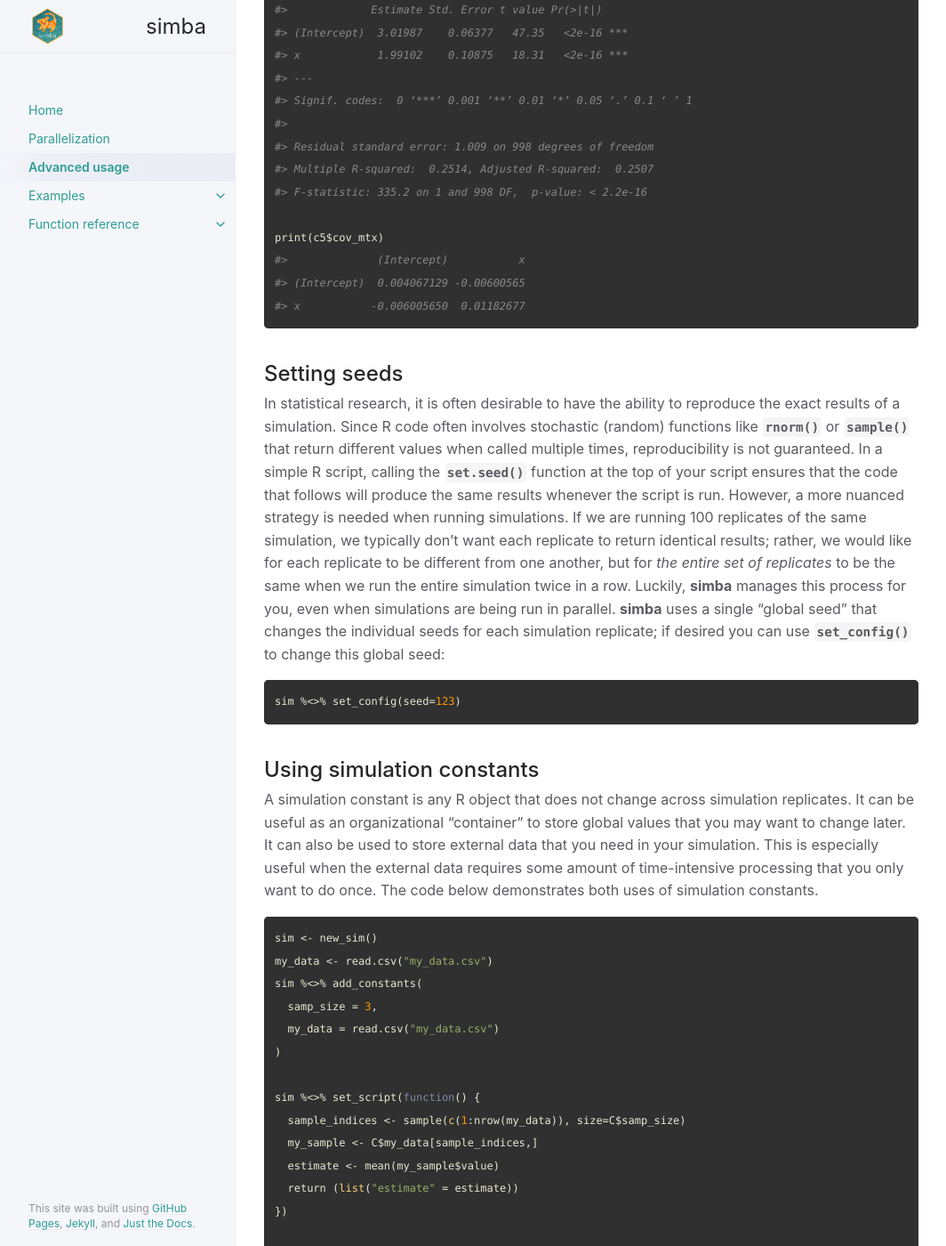
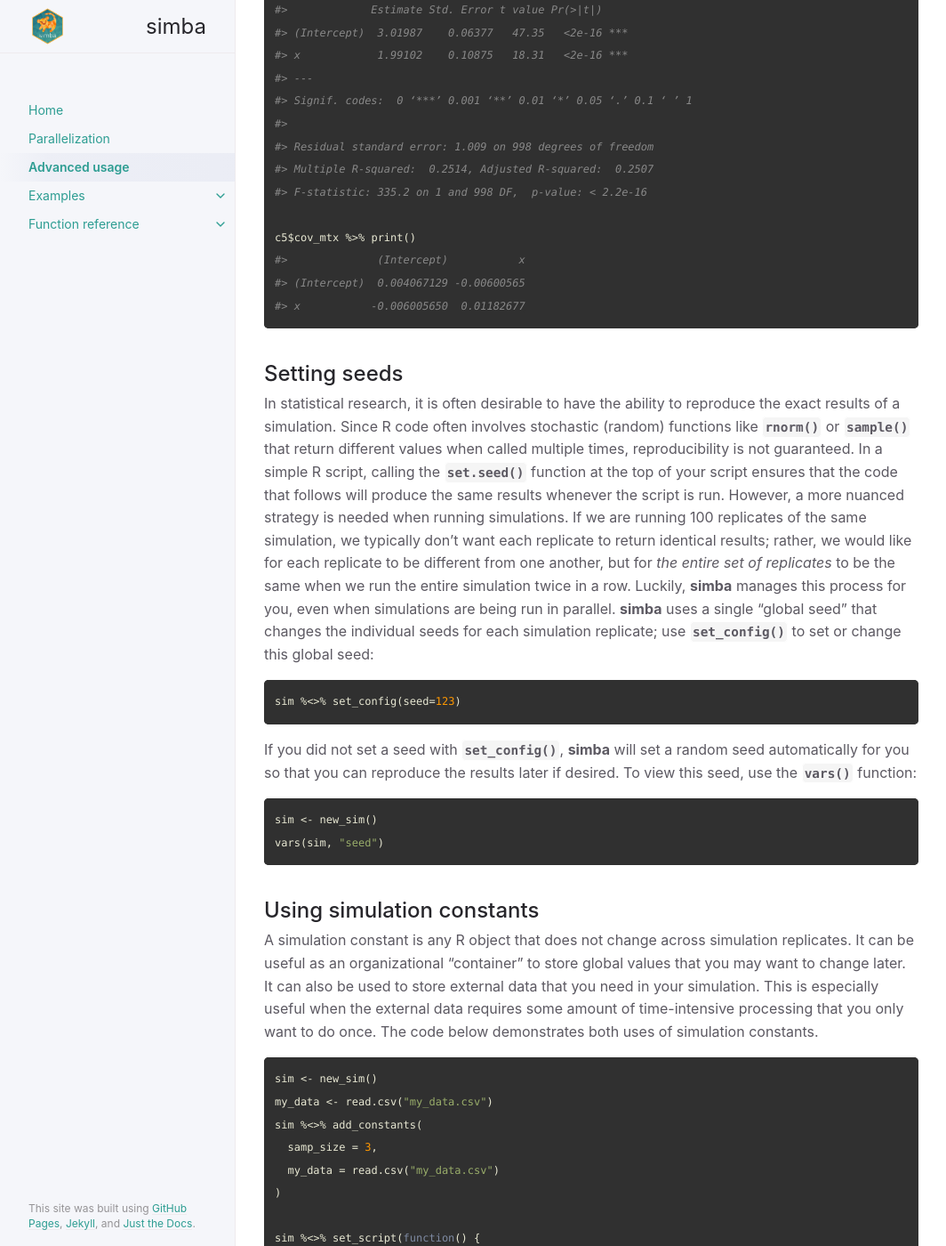
Before and after one commit to Avi-Kenny/SimEngine, a Jekyll site: the page built from docs/docs/advanced-usage.md, in a window 1280 px wide and 1400 px high, scrolled down 2870 px. Shown: the whole window at 89% size, without its empty margins (107-1171 px from the left). Built offline with Jekyll 4.4.1, drawn with Linux system fonts in a browser that asks for light colours; some of the changed text lies outside the part shown.

Commit message:
Doc updates

````diff
--- a/docs/docs/advanced-usage.md
+++ b/docs/docs/advanced-usage.md
@@ -90,7 +90,7 @@ sim %<>% run()
 After running this simulation, we can examine the numeric results directly by accessing `sim$results` or using the `summarize()` function, as usual:
 
 ```R
-print(sim$results)
+sim$results %>% print()
 #>   sim_uid level_id sim_id    n      runtime beta0_hat beta1_hat
 #> 1       1        1      1   10 0.0030298233  3.352146  2.070652
 #> 2       2        1      2   10 0.0000000000  2.442415  3.557133
@@ -104,7 +104,7 @@ However, we may also want to look at the complex return data. To do so, we use t
 
 ```R
 c5 <- get_complex(sim, sim_uid=5)
-print(summary(c5$model))
+summary(c5$model) %>% print()
 #> Call:
 #> lm(formula = y ~ x, data = dat)
 #>
@@ -123,7 +123,7 @@ print(summary(c5$model))
 #> Multiple R-squared:  0.2514,	Adjusted R-squared:  0.2507
 #> F-statistic: 335.2 on 1 and 998 DF,  p-value: < 2.2e-16
 
-print(c5$cov_mtx)
+c5$cov_mtx %>% print()
 #>              (Intercept)           x
 #> (Intercept)  0.004067129 -0.00600565
 #> x           -0.006005650  0.01182677
@@ -131,10 +131,17 @@ print(c5$cov_mtx)
 
 ## Setting seeds
 
-In statistical research, it is often desirable to have the ability to reproduce the exact results of a simulation. Since R code often involves stochastic (random) functions like `rnorm()` or `sample()` that return different values when called multiple times, reproducibility is not guaranteed. In a simple R script, calling the `set.seed()` function at the top of your script ensures that the code that follows will produce the same results whenever the script is run. However, a more nuanced strategy is needed when running simulations. If we are running 100 replicates of the same simulation, we typically don't want each replicate to return identical results; rather, we would like for each replicate to be different from one another, but for *the entire set of replicates* to be the same when we run the entire simulation twice in a row. Luckily, **simba** manages this process for you, even when simulations are being run in parallel. **simba** uses a single "global seed" that changes the individual seeds for each simulation replicate; if desired you can use `set_config()` to change this global seed:
+In statistical research, it is often desirable to have the ability to reproduce the exact results of a simulation. Since R code often involves stochastic (random) functions like `rnorm()` or `sample()` that return different values when called multiple times, reproducibility is not guaranteed. In a simple R script, calling the `set.seed()` function at the top of your script ensures that the code that follows will produce the same results whenever the script is run. However, a more nuanced strategy is needed when running simulations. If we are running 100 replicates of the same simulation, we typically don't want each replicate to return identical results; rather, we would like for each replicate to be different from one another, but for *the entire set of replicates* to be the same when we run the entire simulation twice in a row. Luckily, **simba** manages this process for you, even when simulations are being run in parallel. **simba** uses a single "global seed" that changes the individual seeds for each simulation replicate; use `set_config()` to set or change this global seed:
 
 ```R
 sim %<>% set_config(seed=123)
+```
+
+If you did not set a seed with `set_config()`, **simba** will set a random seed automatically for you so that you can reproduce the results later if desired. To view this seed, use the `vars()` function:
+
+```R
+sim <- new_sim()
+vars(sim, "seed")
 ```
 
 ## Using simulation constants
````
Also changed, not shown: 5 other files.
